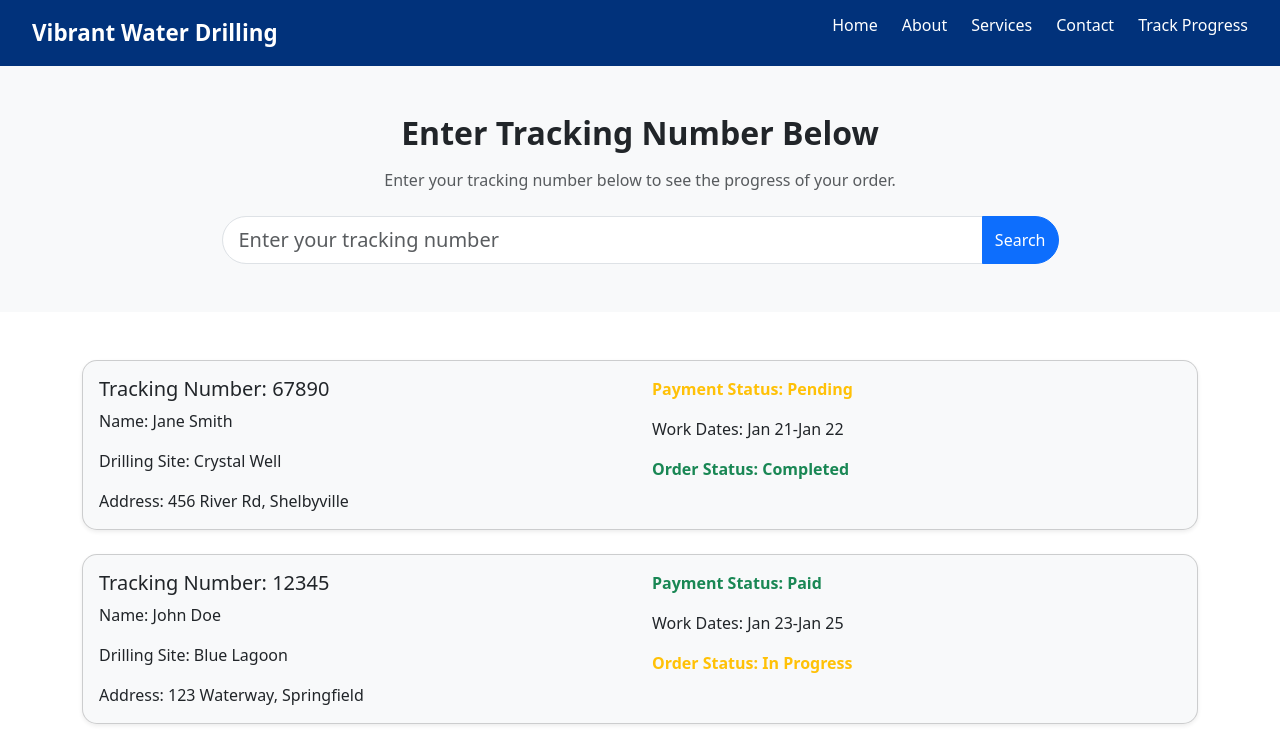
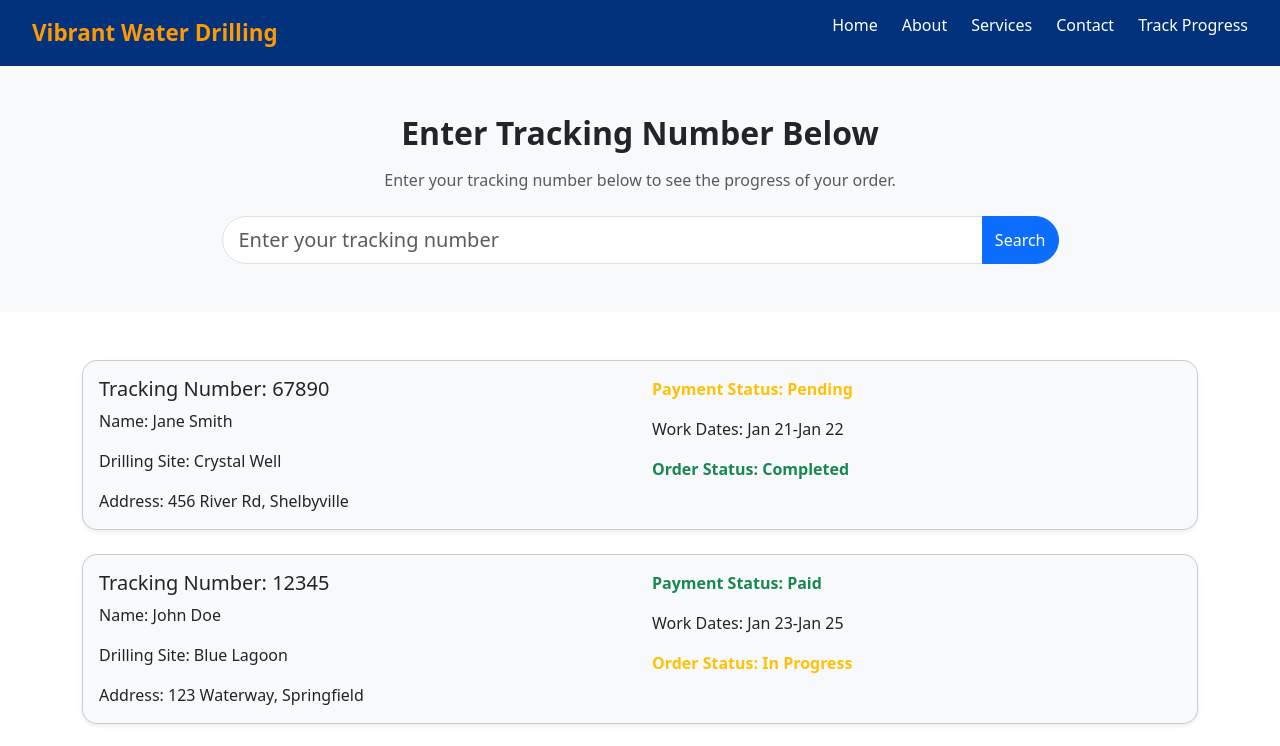
Before and after one commit to DBEST-EZRA/vibrant-water-drilling-company, a React (Create React App) app: page /track-progress in a window 1280 px wide. Shown: the top 746 px of the page. Built offline with nearby package versions, Linux system fonts and the light colour scheme.

Commit message:
updated hero section

```diff
--- a/src/components/About.jsx
+++ b/src/components/About.jsx
@@ -2,6 +2,8 @@ import React, { useEffect } from "react";
 import "bootstrap/dist/css/bootstrap.min.css";
 import AOS from "aos";
 import "aos/dist/aos.css";
+
+import introImage from "../images/cover.jpg";
 
 const About = () => {
   useEffect(() => {
@@ -15,7 +17,7 @@ const About = () => {
         className="d-flex align-items-center justify-content-center text-center text-white bg-dark"
         style={{
           height: "50vh",
-          backgroundImage: "url('https://picsum.photos/1920/1080?grayscale')",
+          backgroundImage: `url(${introImage})`,
           backgroundSize: "cover",
           backgroundPosition: "center",
         }}
--- a/src/components/Contact.jsx
+++ b/src/components/Contact.jsx
@@ -2,6 +2,7 @@ import React, { useEffect } from "react";
 import "bootstrap/dist/css/bootstrap.min.css";
 import AOS from "aos";
 import "aos/dist/aos.css";
+import introImage from "../images/cover.jpg";
 
 const Contact = () => {
   useEffect(() => {
@@ -15,7 +16,7 @@ const Contact = () => {
         className="d-flex align-items-center justify-content-center text-center text-white bg-dark"
         style={{
           height: "60vh",
-          backgroundImage: "url('https://picsum.photos/1920/1080?grayscale')",
+          backgroundImage: `url(${introImage})`,
           backgroundSize: "cover",
           backgroundPosition: "center",
         }}
--- a/src/components/HeroSection.jsx
+++ b/src/components/HeroSection.jsx
@@ -2,6 +2,7 @@ import React, { useEffect } from "react";
 import "bootstrap/dist/css/bootstrap.min.css";
 import AOS from "aos";
 import "aos/dist/aos.css";
+import introImage from "../images/hero.jpg";
 
 const HeroSection = () => {
   useEffect(() => {
@@ -13,7 +14,7 @@ const HeroSection = () => {
       className="hero-section text-white d-flex align-items-center justify-content-center"
       style={{
         height: "50vh", // Half screen height
-        backgroundImage: "url('https://picsum.photos/1920/1080?blur=10')",
+        backgroundImage: `url(${introImage})`,
         backgroundSize: "cover",
         backgroundAttachment: "fixed",
         backgroundPosition: "center",
--- a/src/components/header.css
+++ b/src/components/header.css
@@ -26,7 +26,7 @@
 .navbar-logo {
   font-size: 1.4rem;
   font-weight: bold;
-  color: #fff;
+  color: #ff9900;
   flex: 1;
 }
 
```
Also changed, not shown: src/images/hero.jpg (added).
